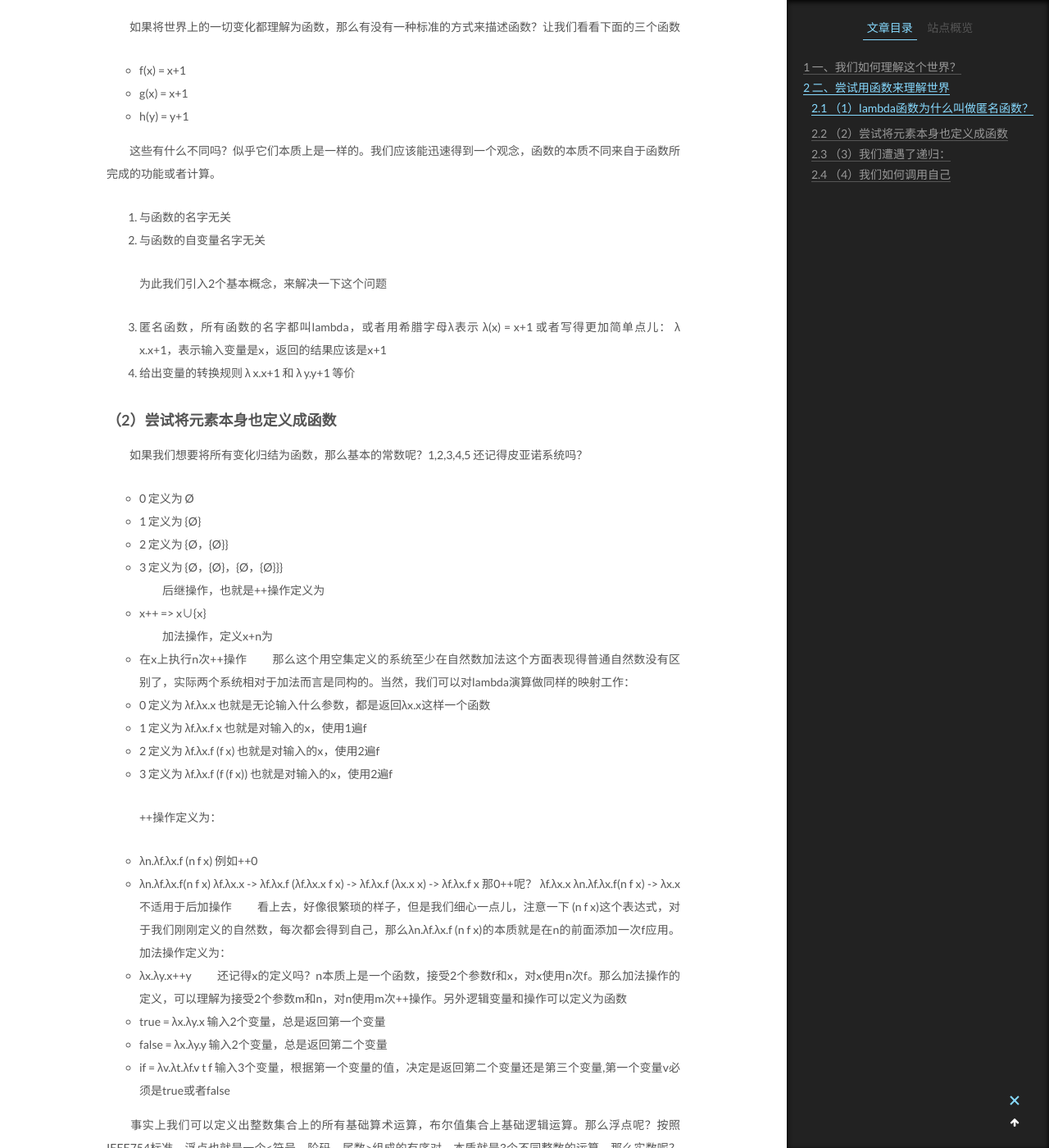
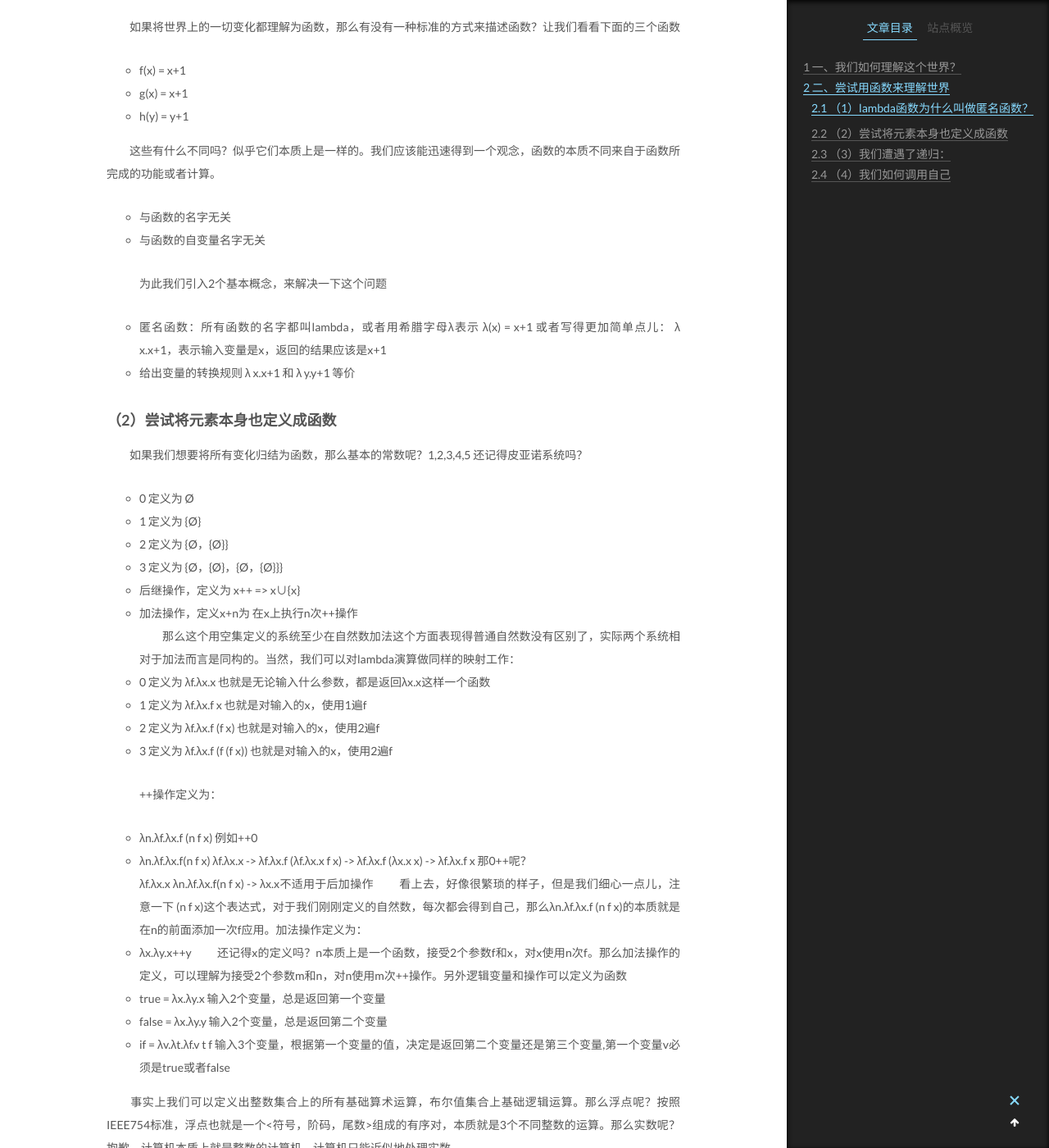
Before and after one commit to thegenius/thegenius.github.io, a Jekyll site: the page built from _posts/2013-12-12-思考计算的本质.md, in a window 1280 px wide and 1400 px high, scrolled down 1713 px. Shown: the whole window at 82% size. Built offline with Jekyll 4.4.1, drawn with Linux system fonts in a browser that asks for light colours.

Commit message:
update 思考计算的本质

```diff
--- a/_posts/2013-12-12-思考计算的本质.md
+++ b/_posts/2013-12-12-思考计算的本质.md
@@ -49,10 +49,8 @@
    * 1 定义为 {Ø}
    * 2 定义为 {Ø，{Ø}}
    * 3 定义为 {Ø，{Ø}，{Ø，{Ø}}}
-　　后继操作，也就是++操作定义为
-   * x++ => x∪{x}
-　　加法操作，定义x+n为
-   * 在x上执行n次++操作
+   * 后继操作，定义为 x++ => x∪{x}
+   * 加法操作，定义x+n为 在x上执行n次++操作
 　　那么这个用空集定义的系统至少在自然数加法这个方面表现得普通自然数没有区别了，实际两个系统相对于加法而言是同构的。当然，我们可以对lambda演算做同样的映射工作：
    * 0 定义为 λf.λx.x           也就是无论输入什么参数，都是返回λx.x这样一个函数
    * 1 定义为 λf.λx.f x         也就是对输入的x，使用1遍f
```
Also changed, not shown: other parts of _posts/2013-12-12-思考计算的本质.md (+4 -4 lines).
